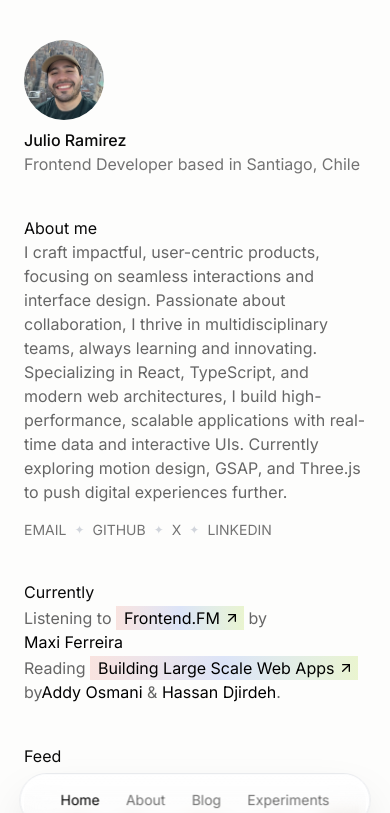
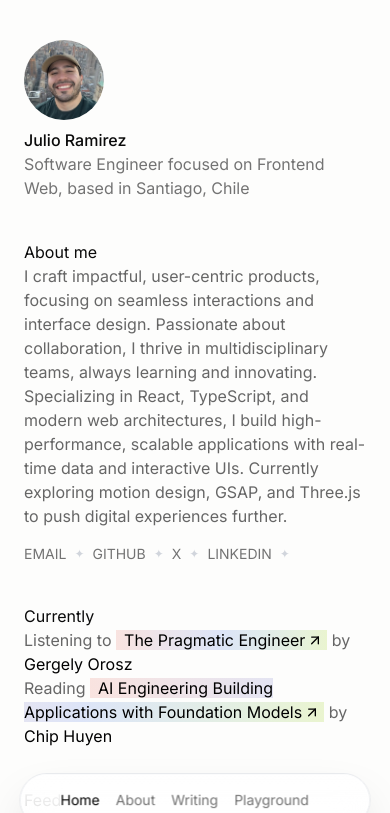
Before and after one commit to juliorafre/portfolio, a Next.js app: page / in a window 390 px wide. Shown: the top 813 px of the page. Built offline with nearby package versions, Linux system fonts and the light colour scheme.

Commit message:
feat: new types and siteConfig og images improved

```diff
--- a/package.json
+++ b/package.json
@@ -3,7 +3,7 @@
   "version": "0.1.0",
   "private": true,
   "scripts": {
-    "dev": "next dev",
+    "dev": "next dev --turbopack",
     "build": "next build",
     "start": "next start",
     "lint": "next lint",
--- a/src/app/globals.css
+++ b/src/app/globals.css
@@ -475,18 +475,21 @@
 
     /* ----- ORCHESTRATION ----- */
     .orchestration > * {
+      animation: paco-enter 600ms ease both;
+      animation-delay: calc(var(--delay) * var(--stagger, 1));
+    }
+
+    .orchestration-element {
       opacity: 0;
       transform: translateY(10px);
-      filter: blur(4px);
-      animation: paco-enter 600ms ease both;
-      animation-delay: calc(var(--delay) * var(--stagger, 1));
+      /*  filter: blur(4px); */
     }
 
     @keyframes paco-enter {
       to {
         opacity: 1;
         transform: translateY(0px);
-        filter: blur(0px);
+        /* filter: blur(0px); */
       }
     }
 
--- /dev/null
+++ b/src/app/not-found.tsx
@@ -0,0 +1,15 @@
+'use client';
+import Link from 'next/link';
+
+const NotFound = () => {
+  return (
+    <div className="main-container">
+      <h1 className="mb-4 text-2xl font-semibold">Page not found</h1>
+      <p className="text-muted-foreground">
+        The page you are looking for has moved or doesn&apos;t exist. Try finding it through the <Link href="/" className="underline text-black">homepage</Link>?
+      </p>
+    </div>
+  );
+};
+
+export default NotFound;
--- a/src/app/page.tsx
+++ b/src/app/page.tsx
@@ -14,6 +14,7 @@ export default function Home() {
     >
       {/* Hero */}
       <div
+        className="orchestration-element"
         style={
           {
             '--stagger': 0,
@@ -26,6 +27,7 @@ export default function Home() {
       {/* About */}
       <section
         id="about"
+        className="orchestration-element"
         style={
           {
             '--stagger': 1,
@@ -48,12 +50,14 @@ export default function Home() {
           <RRSSLink platform="x" href="https://x.com/juliorafre" />
           <span className="text-xs text-gray-300">✦</span>
           <RRSSLink platform="linkedin" href="https://www.linkedin.com/in/juliorafre/" />
+          <span className="text-xs text-gray-300">✦</span>
         </div>
       </section>
 
       {/* Currently */}
       <section
         id="currently"
+        className="orchestration-element"
         style={
           {
             '--stagger': 2,
@@ -62,16 +66,21 @@ export default function Home() {
       >
         <h2 className="text-base">Currently</h2>
         <p className="text-base text-[#666]">
-          Listening to <CustomLink href="https://frontend.fm/">Frontend.FM</CustomLink> by{' '}
-          <span className="text-black">Maxi Ferreira</span> <br /> Reading{' '}
-          <CustomLink href="https://largeapps.dev/">Building Large Scale Web Apps</CustomLink> by
-          <span className="text-black">Addy Osmani</span> &{' '}
-          <span className="text-black">Hassan Djirdeh</span>.
+          Listening to{' '}
+          <CustomLink href="https://podcasts.apple.com/us/podcast/the-pragmatic-engineer/id1769051199">
+            The Pragmatic Engineer
+          </CustomLink>{' '}
+          by <span className="text-black">Gergely Orosz</span> <br /> Reading{' '}
+          <CustomLink href="https://www.amazon.com/AI-Engineering-Building-Applications-Foundation/dp/1098166302">
+            AI Engineering Building Applications with Foundation Models
+          </CustomLink>{' '}
+          by <span className="text-black">Chip Huyen</span>
         </p>
       </section>
 
       {/* Feed */}
       <section
+        className="orchestration-element"
         style={
           {
             '--stagger': 3,
@@ -96,9 +105,9 @@ export default function Home() {
             <CustomLink href="/infinite-canvas" showIcon>
               Code
             </CustomLink>
-            <CustomLink href="/image-reveal-shaders" showIcon>
+            {/*  <CustomLink href="/image-reveal-shaders" showIcon>
               Image reveal shaders
-            </CustomLink>
+            </CustomLink> */}
           </div>
         </div>
 
@@ -183,6 +192,7 @@ export default function Home() {
 
       {/* Playgrounds */}
       <section
+        className="orchestration-element"
         style={
           {
             '--stagger': 4,
--- a/src/app/siteConfig.ts
+++ b/src/app/siteConfig.ts
@@ -1,18 +1,59 @@
+import { NavigationLink } from "@/types";
+
+interface SiteConfig {
+  readonly name: string;
+  readonly url: string;
+  readonly description: string;
+  readonly baseLinks: readonly NavigationLink[];
+}
+
+
 export const siteConfig = {
   name: "Portfolio",
   url: "https://www.juliorafre.com",
   description: "Portfolio of Julio Ramirez De Freitas",
-  baseLinks: {
-    home: "/",
-    about: "/about",
-    photos: "/photos",
-    blog: "/blog",
-    playground: {
-      home: "/playground",
-      textParallax: "/playground/text-parallax",
-      textGradientOnScroll: "/playground/text-gradient-on-scroll",
-      mapInteraction: "/playground/map-interaction",
-      draggableCurved: "/playground/draggable-curved",
+  baseLinks: [
+    {
+      url: "/",
+      label: "Home",
+      isVisible: true,
+    },
+    {
+      url: "/about",
+      label: "About",
+      isVisible: true,
+    },
+    {
+      url: "/photos",
+      label: "Photos",
+      isVisible: false,
+    },
+    {
+      url: "/blog",
+      label: "Writing",
+      isVisible: true,
+    },
+    {
+      url: "/playground",
+      label: "Playground",
+      isVisible: true,
+      paths: [{
+        url: "/playground/text-parallax",
+        label: "Text Parallax",
+        isVisible: false,
+      }, {
+        url: "/playground/text-gradient-on-scroll",
+        label: "Text Gradient on Scroll",
+        isVisible: false,
+      }, {
+        url: "/playground/map-interaction",
+        label: "Map Interaction",
+        isVisible: false,
+      }, {
+        url: "/playground/draggable-curved",
+        label: "Draggable Curved",
+        isVisible: false,
+      }]
     }
-  },
-}
+  ]
+} as const satisfies SiteConfig;
--- a/src/components/custom-link.tsx
+++ b/src/components/custom-link.tsx
@@ -14,8 +14,9 @@ type CustomLinkProps = Omit<ComponentPropsWithoutRef<'a'>, 'href'> &
 
 // Shared base styles
 const baseStyles = cn(
-  'relative inline-flex items-center gap-0.5 pl-2 pr-1 font-normal',
-  'mt-0.5 bg-gradient-to-r from-[#efa79b]/30 via-[#90aaeb]/30 to-[#bde064]/30 text-black transition-colors duration-300 md:hover:bg-gradient-to-r md:hover:from-[#efa79b] md:hover:via-[#90aaeb] md:hover:to-[#bde064] md:hover:text-black'
+  'relative inline gap-0.5 pr-1 pl-2 font-normal',
+  'mt-0 bg-gradient-to-r from-[#efa79b]/30 via-[#90aaeb]/30 to-[#bde064]/30 text-black transition-colors duration-300',
+  'md:hover:bg-gradient-to-r md:hover:from-[#efa79b] md:hover:via-[#90aaeb] md:hover:to-[#bde064] md:hover:text-black'
 );
 
 const CustomLink = ({
@@ -39,7 +40,12 @@ const CustomLink = ({
         className={cn(baseStyles, className)}
       >
         {children}
-        {showIcon && <ArrowUpRightIcon size={16} className="ml-0.5" />}
+        {showIcon && (
+          <ArrowUpRightIcon
+            size={16}
+            className="ml-0.5 inline-block -translate-y-[0.1rem] transform"
+          />
+        )}
       </a>
     );
   }
@@ -52,7 +58,12 @@ const CustomLink = ({
     >
       {children}
       {/* Optionally show icon for internal links if explicitly requested */}
-      {showIcon && <ArrowUpRightIcon size={16} className="ml-0.5" />}
+      {showIcon && (
+        <ArrowUpRightIcon
+          size={16}
+          className="ml-0.5 inline-block -translate-y-[0.1rem] transform"
+        />
+      )}
     </Link>
   );
 };
--- a/src/components/header.tsx
+++ b/src/components/header.tsx
@@ -8,6 +8,21 @@ import { motion } from 'motion/react';
 import { usePathname } from 'next/navigation';
 import gsap from 'gsap';
 import { useEffect, useRef } from 'react';
+
+const NavLinks = () => {
+  return (
+    <nav className="relative flex w-fit items-baseline gap-x-4">
+      {siteConfig.baseLinks.map(link => {
+        if (!link.isVisible) return null;
+        return (
+          <NavLink key={link.url} href={link.url}>
+            {link.label}
+          </NavLink>
+        );
+      })}
+    </nav>
+  );
+};
 
 const NavLink = ({ href, children }: { href: string; children: React.ReactNode }) => {
   const pathname = usePathname();
@@ -31,7 +46,6 @@ const Header = () => {
 
   useEffect(() => {
     if (headerMobileRef.current) {
-
     }
     gsap.to(headerMobileRef.current, {
       opacity: 1,
@@ -61,12 +75,7 @@ const Header = () => {
               className="size-13 invert md:size-10"
             />
           </motion.div>
-          <nav className="relative flex w-fit items-baseline gap-x-4">
-            <NavLink href={siteConfig.baseLinks.home}>Home</NavLink>
-            <NavLink href={siteConfig.baseLinks.about}>About</NavLink>
-            <NavLink href={siteConfig.baseLinks.blog}>Writing</NavLink>
-            <NavLink href={siteConfig.baseLinks.playground.home}>Experiments</NavLink>
-          </nav>
+          <NavLinks />
         </div>
       </header>
 
@@ -92,12 +101,7 @@ const Header = () => {
         className="header-mobile inset-shadow-accent fixed bottom-0 left-1/2 z-[999] w-[90%] translate-x-[-50%] translate-y-[-2vh] overflow-hidden rounded-full border border-gray-200 px-10 py-4 shadow-2xl md:hidden"
       >
         <div className="backdrop" />
-        <nav className="relative flex w-full items-baseline justify-between gap-x-4">
-          <NavLink href={siteConfig.baseLinks.home}>Home</NavLink>
-          <NavLink href={siteConfig.baseLinks.about}>About</NavLink>
-          <NavLink href={siteConfig.baseLinks.blog}>Blog</NavLink>
-          <NavLink href={siteConfig.baseLinks.playground.home}>Experiments</NavLink>
-        </nav>
+        <NavLinks />
       </motion.header>
     </>
   );
--- a/src/components/hero.tsx
+++ b/src/components/hero.tsx
@@ -7,7 +7,7 @@ const Hero = () => {
       <div className="flex flex-col leading-tight">
         <h1 className="text-base font-medium">Julio Ramirez</h1>
         <h2 className="text-muted-foreground text-base">
-          Frontend Developer based in Santiago, Chile
+          Software Engineer focused on Frontend Web, based in Santiago, Chile
         </h2>
       </div>
     </div>
--- a/src/components/image-reveal-threejs/image-reveal-material.tsx
+++ b/src/components/image-reveal-threejs/image-reveal-material.tsx
@@ -210,7 +210,6 @@ const RevealImage = ({ imageTexture, revealProgress, isFullScreen = false }: Rev
 
   // GETTING VIEWPORT SIZE
   const { viewport } = useThree();
-  const fullScreenScale = [viewport.width, viewport.height, 1];
 
   // UPDATING UNIFORMS ON RESIZE TO MAINTAIN ASPECT RATIO
   useEffect(() => {
--- /dev/null
+++ b/src/types/index.ts
@@ -0,0 +1,3 @@
+/* https://react-typescript-cheatsheet.netlify.app/docs/basic/getting-started/basic_type_example */
+
+export type * from './navigation';
--- /dev/null
+++ b/src/types/navigation.ts
@@ -0,0 +1,17 @@
+// src/types/navigation.ts
+export interface NavigationLink {
+  url: string;
+  label: string;
+  paths?: NavigationLink[];
+  isVisible?: boolean;
+}
+
+export interface BreadcrumbItem {
+  url: string;
+  label: string;
+}
+
+export interface MenuItem extends NavigationLink {
+  icon?: string;
+  badge?: string;
+}
```
Also changed, not shown: src/app/opengraph-image.png, src/app/twitter-image.png.
